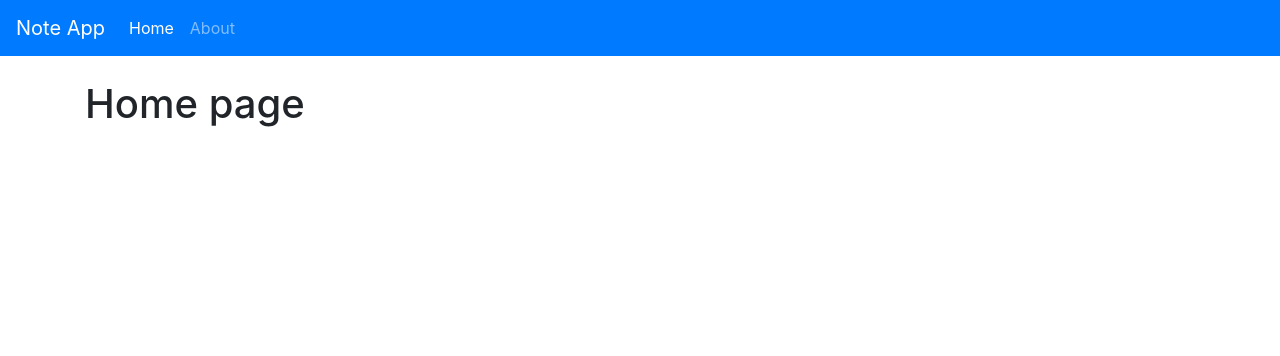
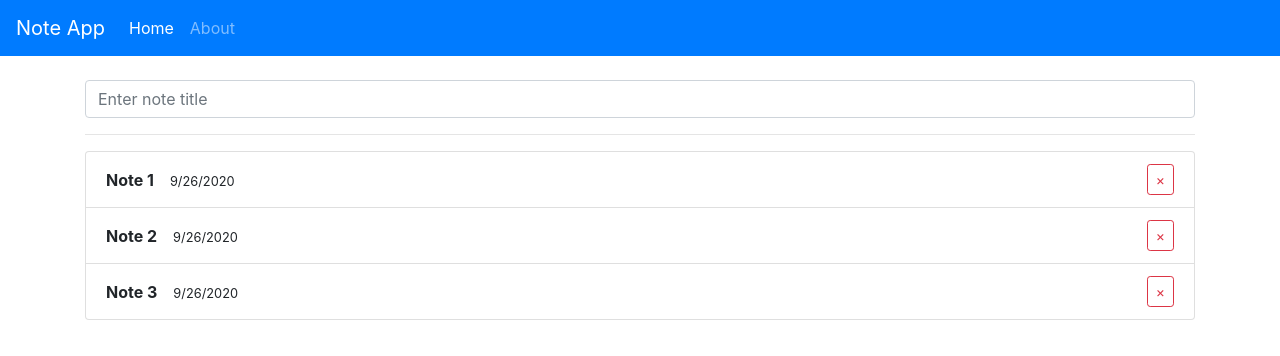
Before and after one commit to info-sapphire/react-todo-app, a React (Create React App) app: page / in a window 1280 px wide. Shown: the top 356 px of the page. Built offline with nearby package versions, Linux system fonts and the light colour scheme.

Commit message:
feat: add from structure

```diff
--- /dev/null
+++ b/src/components/Form.js
@@ -0,0 +1,15 @@
+import React from "react";
+
+export const Form = () => {
+  return (
+    <form>
+      <div className="form-group">
+        <input
+          type="text"
+          className="form-control"
+          placeholder="Enter note title"
+        />
+      </div>
+    </form>
+  );
+};
--- /dev/null
+++ b/src/components/Notes.js
@@ -0,0 +1,19 @@
+import React from "react";
+
+export const Notes = ({ notes }) => {
+  return (
+    <ul className="list-group">
+      {notes.map((note) => (
+        <li className="list-group-item note" key={note.id}>
+          <div>
+            <strong>{note.title}</strong>
+            <small>{new Date().toLocaleDateString()}</small>
+          </div>
+          <button type="button" className="btn btn-outline-danger btn-sm">
+            &times;
+          </button>
+        </li>
+      ))}
+    </ul>
+  );
+};
--- a/src/index.scss
+++ b/src/index.scss
@@ -13,3 +13,13 @@ code {
   font-family: source-code-pro, Menlo, Monaco, Consolas, "Courier New",
     monospace;
 }
+
+.note {
+  display: flex;
+  justify-content: space-between;
+  align-items: center;
+
+  strong {
+    margin-right: 1rem;
+  }
+}
--- a/src/pages/Home.js
+++ b/src/pages/Home.js
@@ -1,9 +1,19 @@
 import React, { Fragment } from "react";
+import { Form } from "../components/Form";
+import { Notes } from "../components/Notes";
 
 export const Home = () => {
+  const notes = new Array(3)
+    .fill("")
+    .map((_, index) => ({ id: index, title: `Note ${index + 1}` }));
+
   return (
     <Fragment>
-      <h1>Home page</h1>
+      <Form />
+
+      <hr />
+
+      <Notes notes={notes} />
     </Fragment>
   );
 };
```
